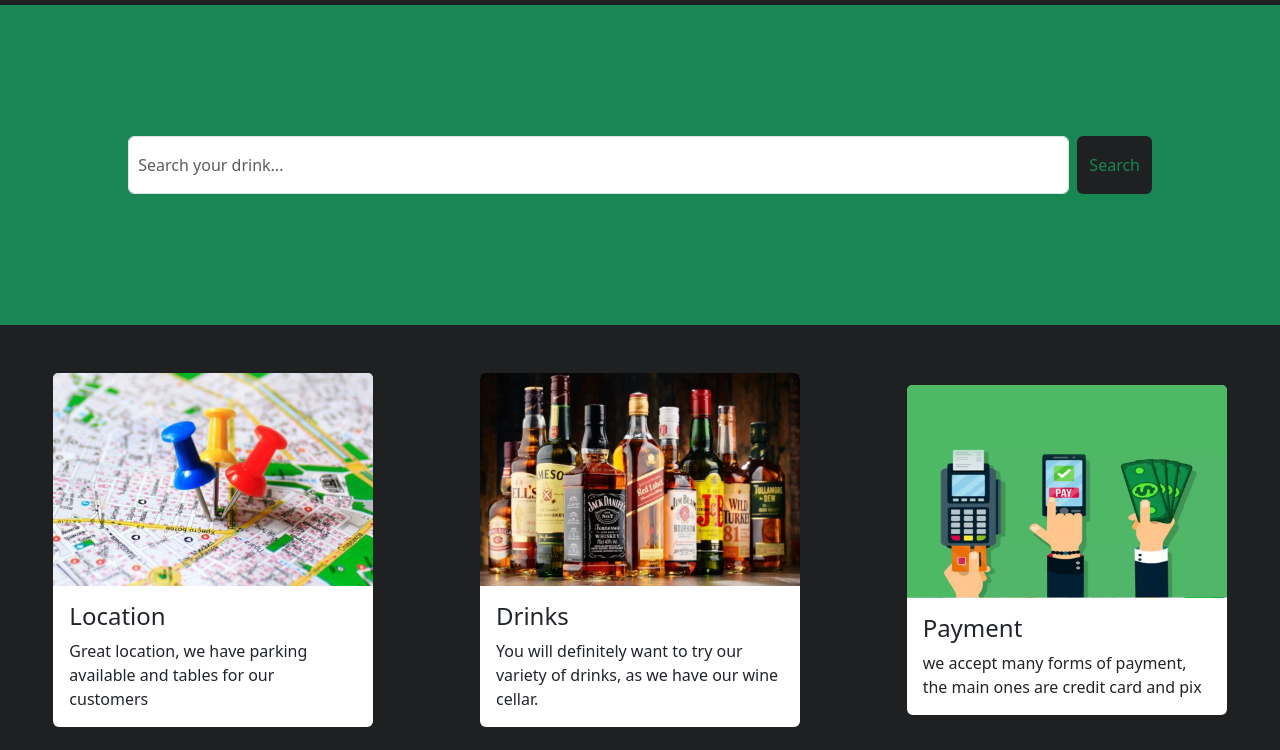
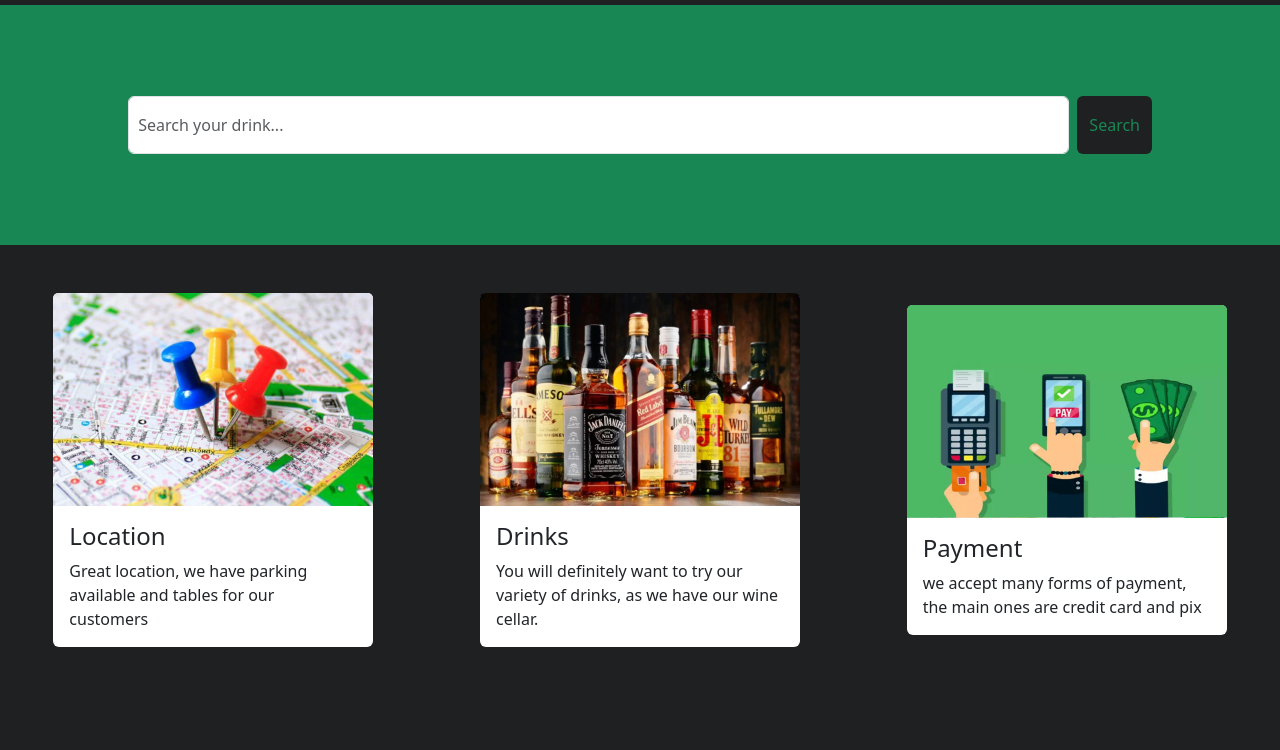
Before and after one commit to Kellviiin/drinks, a plain HTML site: page index.html in a window 1280 px wide. Shown: the part 51-801 px from the top of the page. Drawn offline with nearby package versions, Linux system fonts and the light colour scheme.

Commit message:
background 3

```diff
--- a/style.css
+++ b/style.css
@@ -82,6 +82,10 @@ body{
         width: 90%;
     }
 
+    main{
+        height: 20vh;
+    }
+
 }
 
 @media (min-width:375px){
@@ -126,6 +130,10 @@ body{
      width: 20rem;
     }
 
+    main{
+        height: 30vh;
+    }
+
     h5{
         font-size: 1.5em;
     }
@@ -151,6 +159,11 @@ body{
         flex-direction: row;
 
     }
+
+    main {
+        height: 40vh;
+    }
+
     .card{
      width: 25rem;
     }
```
